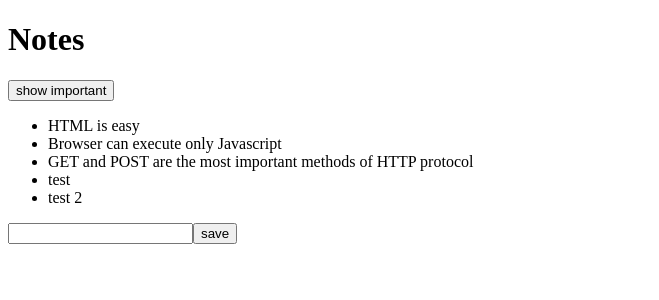
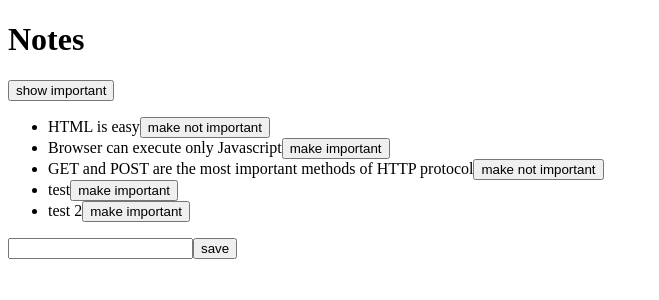
Before and after one commit to raiden808/fullstackopen-notes, a React (Create React App) app: page / in a window 1280 px wide. Shown: the top 300 px of the page, without its empty margins (0-659 px from the left). Built offline with nearby package versions, Linux system fonts and the light colour scheme; data requests are answered from the project's data file.

Commit message:
fix notes

```diff
--- a/src/App.js
+++ b/src/App.js
@@ -15,6 +15,12 @@
       })
   }, [])
 
+  const toggleImportance = id =>{
+    console.log(
+      `importance of ${id} needs to be toggled`
+    )
+  }
+
   const addNote = (event) => {
     event.preventDefault()
 
@@ -23,9 +29,6 @@
       date: new Date().toISOString(),
       important: Math.random() > 0.5
     }
-
-    // setNotes(notes.concat(noteObject))
-    // setNewNote('')
 
     axios
       .post('http://localhost:3001/notes', noteObject)
@@ -49,6 +52,7 @@
     <Note
       key={note.id}
       note={note}
+      toggleImportance={()=>toggleImportance(note.id)}
     />
   );
 
--- a/src/components/Note.js
+++ b/src/components/Note.js
@@ -1,7 +1,14 @@
 import React from "react";
 
-const Note = ({ note }) => {
-  return <li>{note.content}</li>;
+const Note = ({ note,toggleImportance }) => {
+
+	const label = note.important
+	? 'make not important' : 'make important'
+
+	return <li>
+				{note.content}
+				<button onClick={toggleImportance}>{label}</button>
+			</li>;
 };
 
 export default Note;
```
